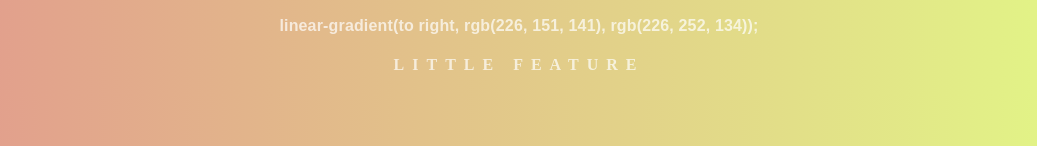
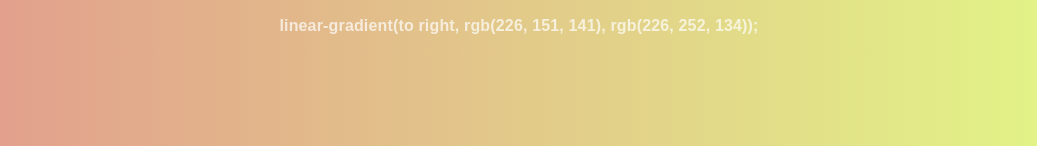
Before and after one commit to joshbuckner/background-generator, a plain HTML site: page index.html in a window 1280 px wide. Shown: the part 346-492 px from the top of the page, without its empty margins (121-1158 px from the left). Drawn offline with Linux system fonts and the light colour scheme.

Commit message:
reverting text

```diff
--- a/index.html
+++ b/index.html
@@ -11,7 +11,6 @@
 	<input class="color2" type="color" name="color2" value="#ff0000">
 	<h2>Current CSS Background</h2>
 	<h3></h3>
-	<h4>little feature</h4>
 	<script type="text/javascript" src="script.js"></script>
 </body>
 </html>
```
